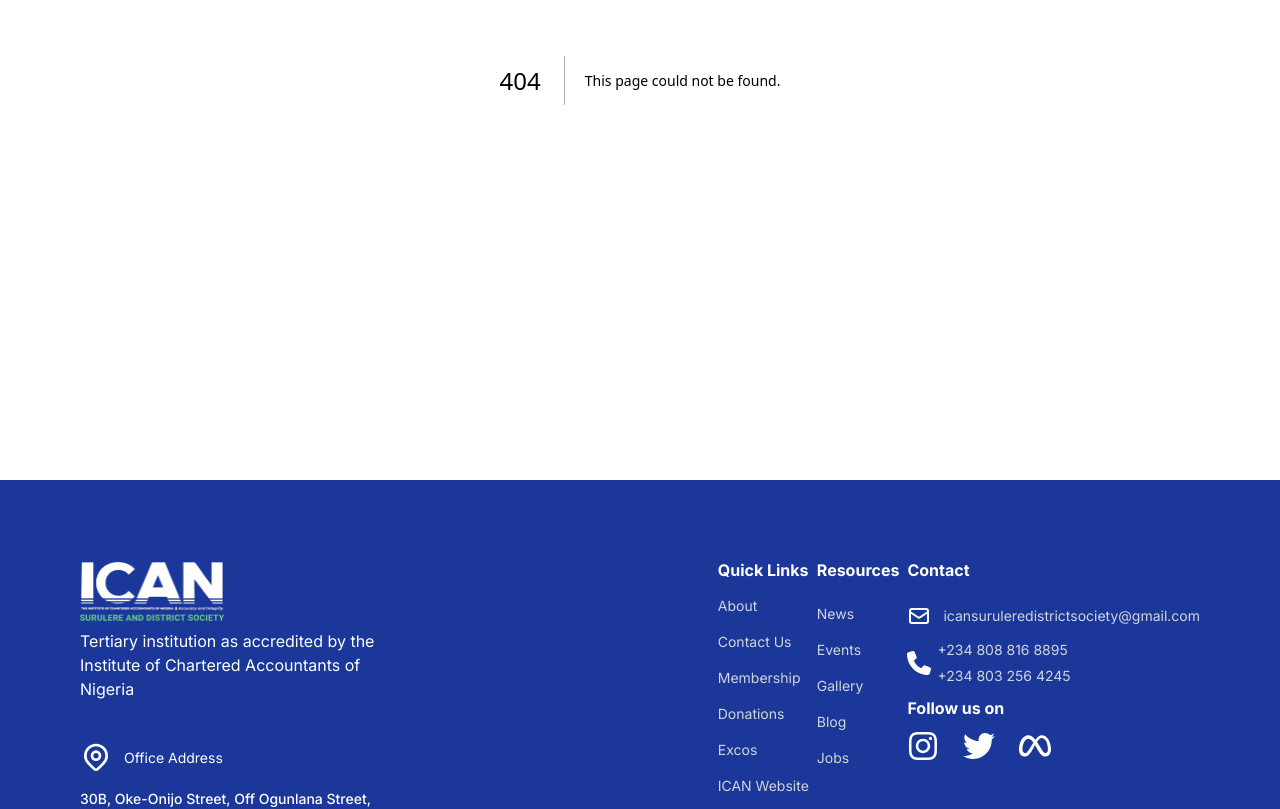
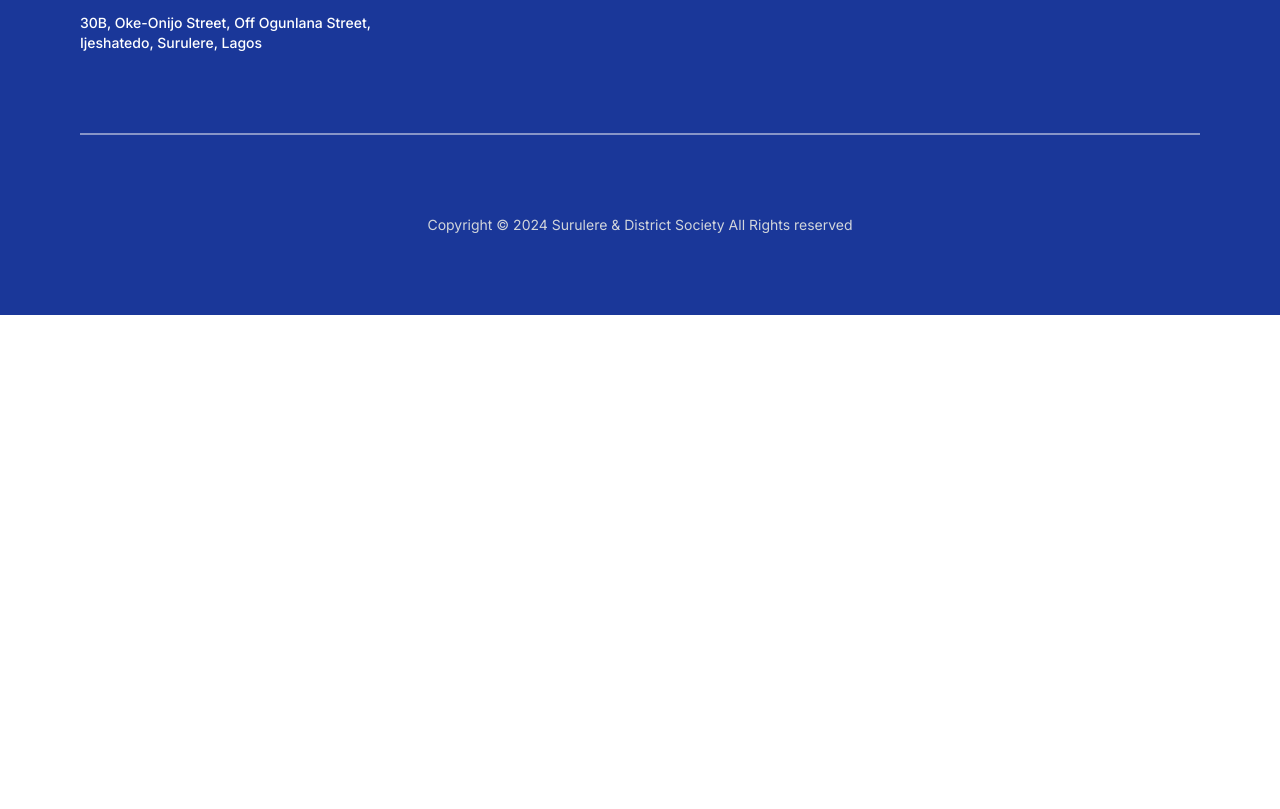
Before and after one commit to Edema-wxd/ican-frontend, a Next.js app: page /student in a window 1280 px wide. Before the commit this address had no page. Shown: the part 320-1129 px from the top of the page. After the commit the page ends 800 px from the top, so only its background shows below. Built offline with nearby package versions, Linux system fonts and the light colour scheme; a web font is replaced by a local one.

Commit message:
Updated to match designs

```diff
--- a/src/app/about-us/our-team/page.tsx
+++ b/src/app/about-us/our-team/page.tsx
@@ -25,18 +25,30 @@
           </p>
         </div>
         <div className="w-full flex flex-row gap-10 flex-wrap">
-          <Exco name="Dr Bode Oguntoke, FCA" role="General Secretary " />{" "}
-          <Exco name="Dr Bode Oguntoke, FCA" role="General Secretary " />{" "}
-          <Exco name="Dr Bode Oguntoke, FCA" role="General Secretary " />{" "}
-          <Exco name="Dr Bode Oguntoke, FCA" role="General Secretary " />{" "}
-          <Exco name="Dr Bode Oguntoke, FCA" role="General Secretary " />{" "}
-          <Exco name="Dr Bode Oguntoke, FCA" role="General Secretary " />{" "}
-          <Exco name="Dr Bode Oguntoke, FCA" role="General Secretary " />{" "}
-          <Exco name="Dr Bode Oguntoke, FCA" role="General Secretary " />{" "}
-          <Exco name="Dr Bode Oguntoke, FCA" role="General Secretary " />{" "}
-          <Exco name="Dr Bode Oguntoke, FCA" role="General Secretary " />{" "}
-          <Exco name="Dr Bode Oguntoke, FCA" role="General Secretary " />{" "}
+          <Exco name="Dr Aderopo Oladapo, FCA" role="Chairman" />
+          <Exco name="Tosin D. Akinwummi, FCA" role="Vice Chairman" />
           <Exco name="Dr Bode Oguntoke, FCA" role="General Secretary " />
+          <Exco name="Dcns. Abosede Ogunjobi, FCA" role="Trasurer " />
+          <Exco name="Dr Anthonia Alebiosu, FCA" role="Technical Secretary " />
+          <Exco name="Durowoju A. Olatunde, FCA" role="Financial Secretary " />
+          <Exco name="Idiat Omotola Steven, ACA" role="Membership Secretary " />
+          <Exco
+            name="Temitope Oyeyipo, ACA"
+            role="Social and publicity Secretary "
+          />
+          <Exco name="Ajayi-Owoeye Auooluwa, ACA" role="General Secretary " />
+          <Exco
+            name="Aliu Kamiyo, ACA"
+            role="Chairman, Community Relations Committee "
+          />
+          <Exco
+            name="Goodnedd Opaleye, ACA"
+            role="Chairman, Publications Commitee"
+          />
+          <Exco
+            name="Sunkanmi Sesan Ogungbaiye, ACA"
+            role="General Secretary "
+          />
         </div>
       </div>
 
--- a/src/app/membership/page.tsx
+++ b/src/app/membership/page.tsx
@@ -4,7 +4,7 @@
 import Meminfo from "@/components/Meminfo";
 import Infocard from "@/components/genui/Infocard";
 import Dues from "@/components/Dues";
-// import Link from "next/link";
+import Link from "next/link";
 
 function Membership() {
   return (
--- a/src/app/page.tsx
+++ b/src/app/page.tsx
@@ -20,7 +20,7 @@
             "Join the Surulere ICAN District Society and unlock the benefits of a thriving professional community."
           }
         >
-          <div className="flex sm:gap-12 flex-row justify-between sm:justify-center items-center mt-4">
+          <div className="flex sm:gap-12 w-full flex-row justify-between items-center mt-4">
             <button className=" h-fit sm:text-white rounded-full bg-secondary p-2 sm:py-3 sm:px-8 w-fit whitespace-nowrap hover:bg-green-500 ">
               Become a Member
             </button>
--- /dev/null
+++ b/src/app/student/page.tsx
@@ -0,0 +1,7 @@
+import React from "react";
+
+function Student() {
+  return <div>Student</div>;
+}
+
+export default Student
--- a/src/components/Gallery.jsx
+++ b/src/components/Gallery.jsx
@@ -24,13 +24,28 @@
       <Carousel>
         <CarouselContent className="gap-10 sm:gap-20">
           <CarouselItem className="min-w-fit basis-auto">
-            <Imgcard title="Hot Eba" imgurl="/galleryfiller.jpg" />
+            <Imgcard title="ICAN awards & Dinner" imgurl="/galleryfiller.jpg" />
           </CarouselItem>
           <CarouselItem className="min-w-fit basis-auto">
-            <Imgcard title="Hot Eba" imgurl="/galleryfiller.jpg" />
+            <Imgcard title="ICAN awards & Dinner" imgurl="/galleryfiller.jpg" />
           </CarouselItem>
           <CarouselItem className="min-w-fit basis-auto">
-            <Imgcard title="Hot Eba" imgurl="/galleryfiller.jpg" />
+            <Imgcard title="ICAN awards & Dinner" imgurl="/galleryfiller.jpg" />
+          </CarouselItem>
+          <CarouselItem className="min-w-fit basis-auto">
+            <Imgcard title="ICAN awards & Dinner" imgurl="/galleryfiller.jpg" />
+          </CarouselItem>
+          <CarouselItem className="min-w-fit basis-auto">
+            <Imgcard title="ICAN awards & Dinner" imgurl="/galleryfiller.jpg" />
+          </CarouselItem>
+          <CarouselItem className="min-w-fit basis-auto">
+            <Imgcard title="ICAN awards & Dinner" imgurl="/galleryfiller.jpg" />
+          </CarouselItem>
+          <CarouselItem className="min-w-fit basis-auto">
+            <Imgcard title="ICAN awards & Dinner" imgurl="/galleryfiller.jpg" />
+          </CarouselItem>
+          <CarouselItem className="min-w-fit basis-auto">
+            <Imgcard title="ICAN awards & Dinner" imgurl="/galleryfiller.jpg" />
           </CarouselItem>
         </CarouselContent>
         <CarouselPrevious />
--- a/src/components/Mainfooter.jsx
+++ b/src/components/Mainfooter.jsx
@@ -2,7 +2,7 @@
 import Image from "next/image";
 import Link from "next/link";
 import { HiOutlineLocationMarker, HiOutlineMail } from "react-icons/hi";
-import { FaInstagram, FaMeta, FaTwitter, FaPhone } from "react-icons/fa6";
+import { FaInstagram, FaTwitter, FaPhone, FaFacebookF } from "react-icons/fa6";
 
 function Mainfooter() {
   return (
@@ -41,7 +41,7 @@
           </div>
         </div>
 
-        <div className="justify-start items-start gap-2 flex flex-col sm:flex-row">
+        <div className="justify-start items-start gap-6 flex flex-col sm:flex-row">
           <div className="flex w-full flex-row justify-between gap-2">
             <div className="w-fit flex-col justify-start items-start gap-4 inline-flex max-w-[150px]">
               <h5 className="w-fit text-white text-base font-bold max-w-[150px] leading-tight">
@@ -60,57 +60,12 @@
                 >
                   Contact Us
                 </Link>
+
                 <Link
-                  href="/membership"
+                  href="https://www.icanig.org"
                   className="text-gray-300 text-sm font-normal "
                 >
-                  Membership
-                </Link>
-                <Link
-                  href="/donate"
-                  className="text-gray-300 text-sm font-normal "
-                >
-                  Donations
-                </Link>
-                <Link
-                  href="/about-us/our-team"
-                  className="text-gray-300 text-sm font-normal "
-                >
-                  Excos
-                </Link>
-                <Link href="/" className="text-gray-300 text-sm font-normal ">
                   ICAN Website
-                </Link>
-              </div>
-            </div>
-            <div className="w-fit flex-col justify-start items-start gap-4 inline-flex">
-              <h5 className="w-fit h-7 text-white text-base font-bold   leading-tight">
-                Resources
-              </h5>
-              <div className="flex-col justify-start items-start gap-4 flex">
-                <Link href="/" className="text-gray-300 text-sm font-normal ">
-                  News
-                </Link>
-                <Link href="/" className="text-gray-300 text-sm font-normal ">
-                  Events
-                </Link>
-                <Link
-                  href="/gallery"
-                  className="text-gray-300 text-sm font-normal "
-                >
-                  Gallery
-                </Link>
-                <Link
-                  href="/blog"
-                  className="text-gray-300 text-sm font-normal "
-                >
-                  Blog
-                </Link>
-                <Link
-                  href="/jobs"
-                  className="text-gray-300 text-sm font-normal "
-                >
-                  Jobs
                 </Link>
               </div>
             </div>
@@ -145,13 +100,14 @@
                 <div className="inline-flex flex-row  justify-start items-center gap-6">
                   <FaInstagram className="stroke-white fill-white w-8 h-8 relative" />
                   <FaTwitter className="stroke-white fill-white w-8 h-8 relative" />
-                  <FaMeta className=" stroke-white fill-white w-8 h-8 relative" />
+                  <FaFacebookF className=" stroke-white fill-white w-8 h-8 relative" />
                 </div>
               </div>
             </div>
           </div>
         </div>
       </div>
+      <hr className="  border opacity-50 w-full border-gray-100   " />
       <div className=" justify-center items-center gap-4 flex">
         <p className="text-gray-300 text-sm font-normal ">
           Copyright © 2024 Surulere & District Society All Rights reserved
--- a/src/components/Mainheader.jsx
+++ b/src/components/Mainheader.jsx
@@ -91,7 +91,7 @@
                     <Link href="/membership" legacyBehavior passHref>
                       <NavigationMenuLink>Member Login</NavigationMenuLink>
                     </Link>
-                    <Link href="/membership" legacyBehavior passHref>
+                    <Link href="/student" legacyBehavior passHref>
                       <NavigationMenuLink>Student</NavigationMenuLink>
                     </Link>
                   </div>
@@ -107,7 +107,7 @@
                 </NavigationMenuTrigger>
                 <NavigationMenuContent>
                   <div className="flex flex-col mx-auto gap-5 p-4 md:w-[400px] lg:w-[500px] py-4 px-2  ">
-                    <Link href="/about-us" legacyBehavior passHref>
+                    <Link href="/about-us/how-it-works" legacyBehavior passHref>
                       <NavigationMenuLink>How it works</NavigationMenuLink>
                     </Link>
                     <Link href="/about-us" legacyBehavior passHref>
@@ -181,15 +181,14 @@
             <AccordionItem value="item-1">
               <AccordionTrigger>Membership</AccordionTrigger>
               <AccordionContent className=" flex flex-col gap-2">
-                <Link href="/membership">Membership registration </Link>
                 <Link href="/membership">Member Login</Link>
-                <Link href="/membership">Student</Link>
+                <Link href="/student">Student</Link>
               </AccordionContent>
             </AccordionItem>
             <AccordionItem value="item-2">
               <AccordionTrigger>About us</AccordionTrigger>
               <AccordionContent className=" flex flex-col gap-2">
-                <Link href="/about-us">How it works</Link>
+                <Link href="/about-us/how-it-works">How it works</Link>
                 <Link href="/about-us">About ICAN SDS</Link>
                 <Link href="/about-us/our-team">Our Excos</Link>
               </AccordionContent>
--- a/src/components/Speech.jsx
+++ b/src/components/Speech.jsx
@@ -22,13 +22,19 @@
           accountants can connect, learn, and thrive, ensuring their continued
           leadership in the field and contributions to the economy.
         </p>
-        {/* The Chairmans speach */}
+        {/* The Chairmans speech */}
 
         <button className="bg-primary sm:w-fit w-full rounded-full text-white py-2 px-4">
           Read more
         </button>
       </div>
-      <Image height={530} width={400} alt="Chairman" src="/chairspeech.png" />{" "}
+      <Image
+        height={530}
+        width={400}
+        className="w-full h-auto max-w-[550px]"
+        alt="Chairman"
+        src="/chairspeech2.png"
+      />{" "}
       {/* // The Image of the chairman for the landing page */}
     </div>
   );
```
Also changed, not shown: public/chairspeech2.png (added).
